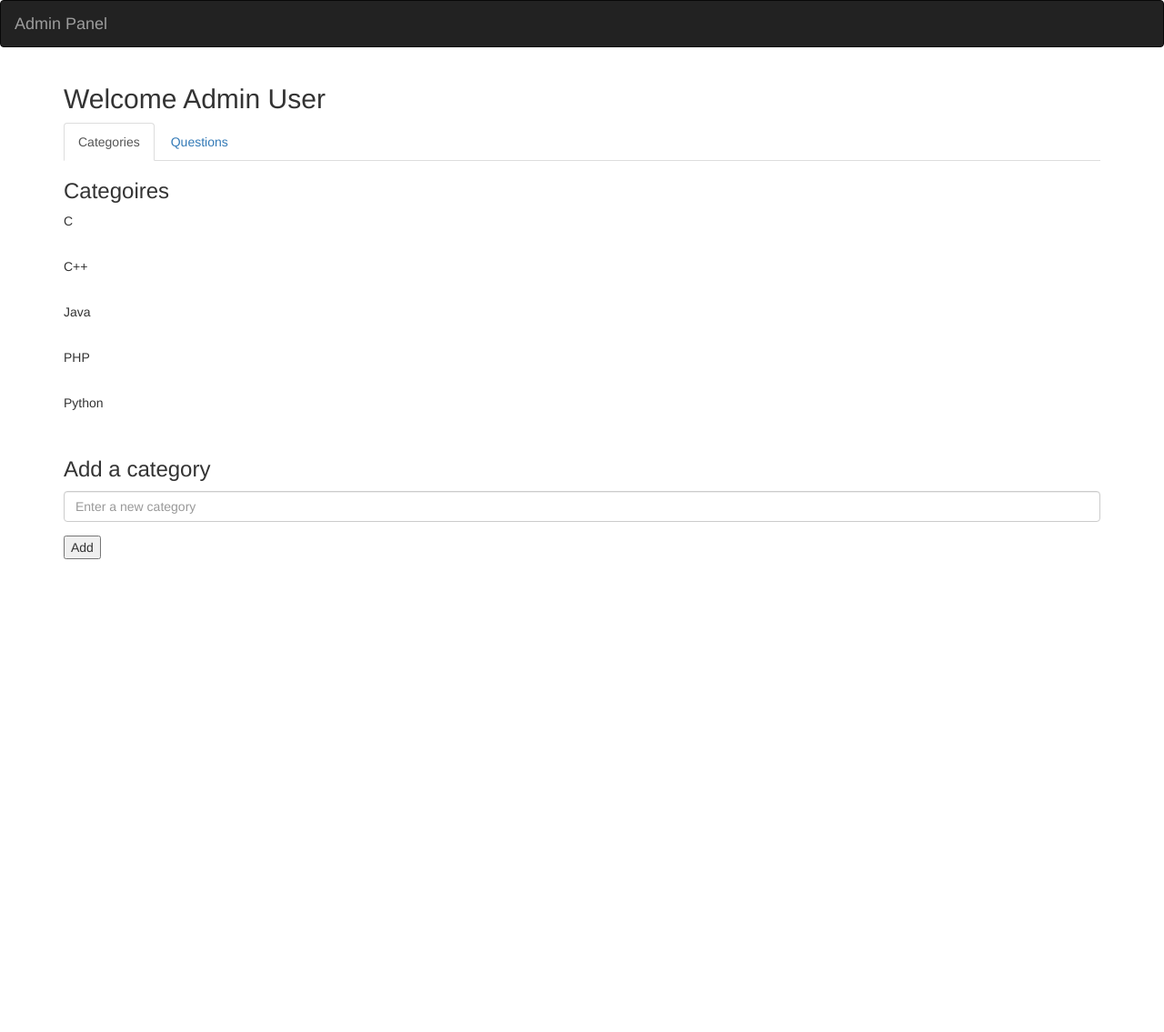
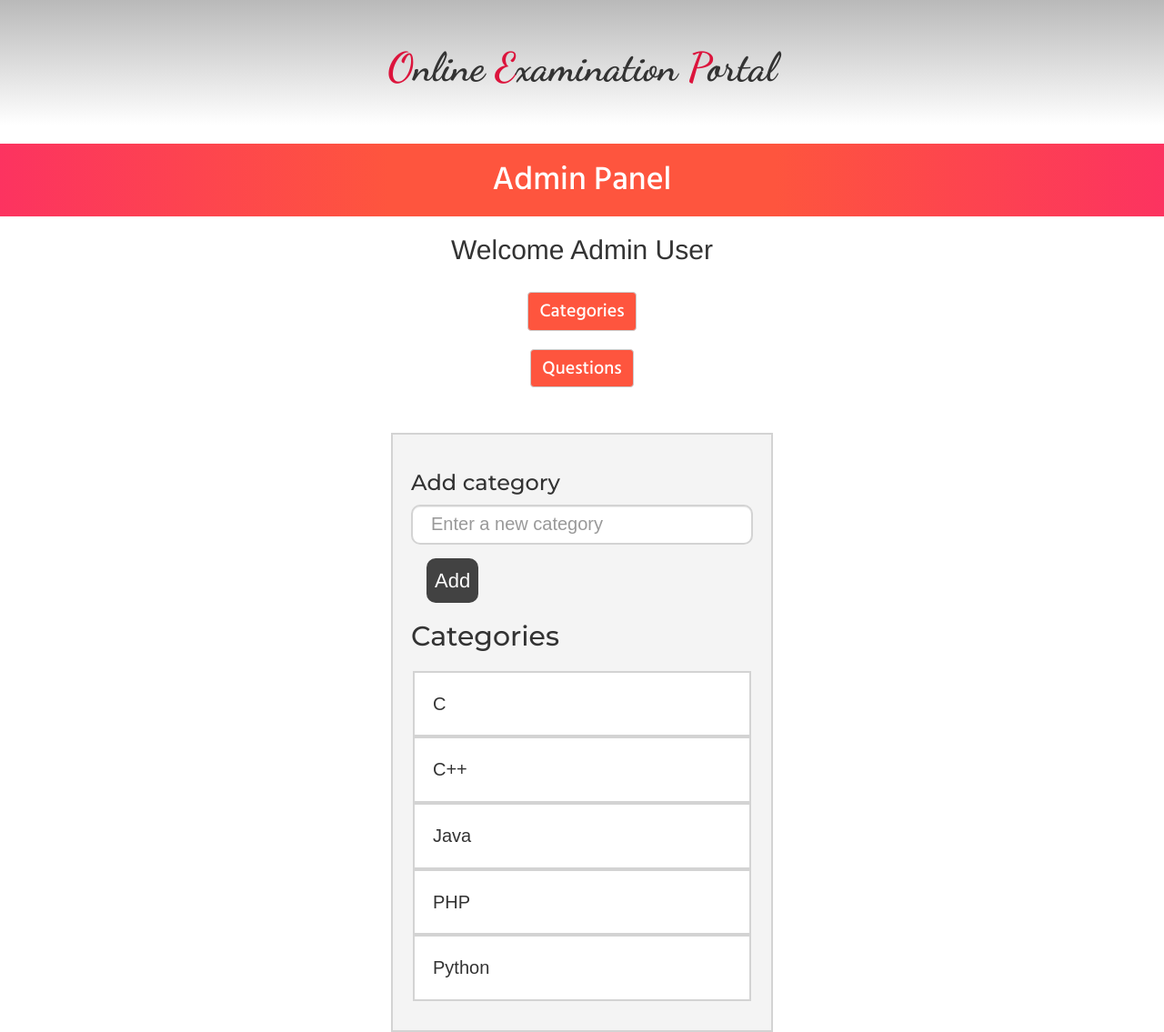
Before and after one commit to paik1/OnlineExaminationPortal, a PHP site: page /admin/adminarea.php in a window 1280 px wide, after a click on "Categories". Shown: the whole page at 91% size. Before the commit the page ends 615 px from the top, so only its background shows below. Run offline with PHP 8.4, Linux system fonts and the light colour scheme; data comes from the database, SQL or seed files in the repository.

Commit message:
admin frontend completed

```diff
--- /dev/null
+++ b/admin/adminarea.css
@@ -0,0 +1,143 @@
+body {
+  margin: 0;
+  padding: 0;
+}
+
+.header {
+  background: -webkit-gradient(linear, left top, left bottom, from(#b9b9b9), to(white));
+  background: linear-gradient(#b9b9b9, white);
+  padding: 30px;
+}
+
+.header h1 {
+  font-size: 44px;
+  text-align: center;
+  font-family: 'Dancing Script', cursive;
+}
+
+.header h1 span {
+  color: crimson;
+}
+
+center h1 {
+  display: block;
+  color: white;
+  padding: 20px;
+  background: -webkit-gradient(linear, left top, right top, from(#FC3360), color-stop(#FE553E), color-stop(#FE553E), to(#FC3360));
+  background: linear-gradient(to right, #FC3360, #FE553E, #FE553E, #FC3360);
+  font-family: 'Hind Siliguri', sans-serif;
+}
+
+.btn {
+  margin-top: 20px;
+  background: #FE553E;
+}
+
+.btn a {
+  color: white;
+  font-family: 'Hind Siliguri', sans-serif;
+  font-size: 20px;
+  border: none;
+  text-decoration: none;
+}
+
+.container {
+  position: relative;
+}
+
+.container #menu1 {
+  height: auto;
+  width: 420px;
+  display: block;
+  margin: 0 auto;
+  margin-top: 50px;
+  border: 2px solid lightgray;
+  padding: 20px;
+  background-color: #f4f4f4;
+}
+
+.container #menu1 form input {
+  height: 30px;
+  outline: none;
+  font-size: 20px;
+  font-family: sans-serif;
+  padding: 20px;
+  border-radius: 10px;
+  border: 2px solid lightgray;
+}
+
+.container #menu1 form button {
+  padding: 9px;
+  margin-left: 17px;
+  font-size: 22px;
+  color: white;
+  background-color: #424242;
+  border: none;
+  outline: none;
+  border-radius: 10px;
+}
+
+.container #menu1 form button:hover {
+  background-color: #707070;
+}
+
+.container #menu1 h2 {
+  margin-top: 20px;
+  font-family: 'Montserrat', sans-serif;
+  margin-bottom: 20px;
+}
+
+.container #menu1 ul {
+  list-style-type: none;
+  padding: 2px;
+}
+
+.container #menu1 ul li {
+  position: relative;
+  background-color: white;
+  font-size: 20px;
+  font-family: sans-serif;
+  border: 2px solid lightgray;
+  padding: 20px;
+}
+
+.container #menu2 {
+  margin-top: -800px;
+}
+
+.container #menu2 h3 {
+  font-family: 'Hind Siliguri', sans-serif;
+  font-size: 40px;
+}
+
+.container #menu2 h3 span {
+  color: crimson;
+  font-size: 45px;
+}
+
+.container #menu2 select {
+  width: 100px;
+  margin-right: 50px;
+  height: 30px;
+  border: 1px solid black;
+  color: crimson;
+  border-radius: 10px;
+  text-align: center;
+  outline: none;
+}
+
+.container #menu2 center input {
+  padding: 15px;
+  font-size: 18px;
+  font-family: 'Hind Siliguri', sans-serif;
+  background-color: white;
+  border-radius: 10px;
+  border: none;
+  -webkit-box-shadow: green 1px 1px 10px;
+          box-shadow: green 1px 1px 10px;
+}
+
+.container #menu2 center input input:focus {
+  outline: none;
+}
+/*# sourceMappingURL=adminarea.css.map */
--- a/admin/adminarea.php
+++ b/admin/adminarea.php
@@ -11,6 +11,10 @@
   <link rel="stylesheet" href="https://maxcdn.bootstrapcdn.com/bootstrap/3.4.1/css/bootstrap.min.css">
   <script src="https://ajax.googleapis.com/ajax/libs/jquery/3.5.1/jquery.min.js"></script>
   <script src="https://maxcdn.bootstrapcdn.com/bootstrap/3.4.1/js/bootstrap.min.js"></script>
+  <link href="https://fonts.googleapis.com/css2?family=Hind+Siliguri:wght@500&display=swap" rel="stylesheet">
+  <link href="https://fonts.googleapis.com/css2?family=Dancing+Script:wght@700&display=swap" rel="stylesheet">
+  <link href="https://fonts.googleapis.com/css2?family=Montserrat:wght@500&display=swap" rel="stylesheet">
+  <link rel="stylesheet" href="adminarea.css">
   <style>
       #menu2{
         position: relative;
@@ -19,27 +23,24 @@
 </head>
 <body>
 
-<nav class="navbar navbar-inverse">
-  <div class="container-fluid">
-    <div class="navbar-header">
-      <a class="navbar-brand" href="#">Admin Panel</a>
-    </div>
-  </div>
-</nav>
+<div class="header">
+    <h1> <span>O</span>nline <span>E</span>xamination <span>P</span>ortal</h1>
+</div>
 
-<div class="container">
-    <h2>Welcome Admin User</h2>
-<ul class="nav nav-tabs">
-    <li><a data-toggle="tab" href="#menu1">Categories</a></li>
-    <li><a data-toggle="tab" href="#menu2">Questions</a></li>
+<center>
+<h1>Admin Panel</h1>
+</center>
 
-  </ul>
+<center><h2>Welcome Admin User</h2></center>
 
-
+  <center>
+    <button class="btn btn-default"><a data-toggle="tab" href="#menu1">Categories</a></button><br>
+    <button class="btn btn-default"><a data-toggle="tab" href="#menu2">Questions</a></button>
+  </center>
+  <div class="container">
     <div id="menu1" class="tab-pane fade">
-      <h3>Categoires</h3>
-      <?php
-
+       <?php
+/*
             $sel_c = "select * from category";
 
             $run_c = mysqli_query($con, $sel_c);
@@ -50,15 +51,36 @@
                 $cat1 = $row_cat1['cat_name'];
                 echo "<p> $cat1 </p><br>";
             }
+            */
       ?>
 
-        <h3>Add a category</h3>
+
+        <h3 style="font-family: 'Montserrat', sans-serif;">Add category</h3>
         <form method=post >
             <div class="form-group">
             <input type="text" class="form-control" id="cat" placeholder="Enter a new category" name="cat">
             </div>
-            <input type="submit" name="add_cat" value="Add">
+            <button type="submit"  name="add_cat" value="Add">Add</button>
+
         </form>
+        <h2>Categories</h2>
+            <ul id="list">
+            <?php
+
+            $sel_c = "select * from category";
+
+            $run_c = mysqli_query($con, $sel_c);
+
+
+            while($row_cat1 = mysqli_fetch_array($run_c))
+            {
+                $cat1 = $row_cat1['cat_name'];
+                echo '<li class="listItems">'.$cat1.'</li>';
+            }
+
+      ?>
+
+            </ul>
         <?php
 
         if(isset($_POST['add_cat'])){
@@ -116,7 +141,7 @@
                 }
                 ?>
             </select><br>
-            <input type="submit" name="add_qus" value="Add Question">
+            <center><input type="submit" name="add_qus" value="Add Question"></center>
 
 
             </div>
--- /dev/null
+++ b/admin/adminarea.scss
@@ -0,0 +1,132 @@
+body{
+    margin: 0;
+    padding: 0;
+}
+
+.header{
+    background: linear-gradient(rgb(185, 185, 185),white) ;
+    padding: 30px;
+    h1{
+        font-size: 44px;
+        text-align: center;
+        font-family: 'Dancing Script', cursive;
+        span{
+            color: crimson;
+        }
+    }
+}
+center{
+
+    h1{
+        display: block;
+        color: white;
+        padding: 20px;
+        background: linear-gradient(to right ,#FC3360,#FE553E,#FE553E,#FC3360);
+        font-family: 'Hind Siliguri', sans-serif;
+    }
+}
+.btn{
+    margin-top: 20px;
+    background: #FE553E;
+    a{
+        color: white;
+        font-family: 'Hind Siliguri', sans-serif;
+        font-size: 20px;
+        border: none;
+        text-decoration: none;
+    }
+}
+.container{
+    position: relative;
+    #menu1{
+        height: auto;
+        width: 420px;
+        display: block;
+        margin: 0 auto;
+        margin-top: 50px;
+        border:2px solid lightgray;
+        padding: 20px;
+        background-color: #f4f4f4;
+
+        form{
+            & input{
+                height: 30px;
+                outline: none;
+                font-size: 20px;
+                font-family:sans-serif;
+                padding: 20px;
+                border-radius: 10px;
+                border: 2px solid lightgray;
+            }
+            & button{
+                padding: 9px;
+                margin-left: 17px;
+                font-size: 22px;
+                color: white;
+                background-color: rgb(66, 66, 66);
+                border: none;
+                outline: none;
+                border-radius: 10px;
+            }
+            & button:hover{
+                background-color: rgb(112, 112, 112);
+            }
+        }
+        h2{
+            margin-top: 20px;
+            font-family: 'Montserrat', sans-serif;
+            margin-bottom: 20px;
+        }
+        ul{
+
+            list-style-type: none;
+            padding: 2px;
+
+            & li{
+                position: relative;
+                background-color: white;
+                font-size: 20px;
+                font-family: sans-serif;
+                border: 2px solid lightgray;
+                padding: 20px;
+            }
+
+        }
+    }
+    #menu2{
+        margin-top: -800px;
+        h3{
+            font-family: 'Hind Siliguri', sans-serif;
+            font-size: 40px;
+            span{
+                color: crimson;
+                font-size: 45px;
+            }
+        }
+        select{
+            width: 100px;
+            margin-right: 50px;
+            height: 30px;
+            border: 1px solid black;
+            color: crimson;
+            border-radius: 10px;
+            text-align: center;
+            outline: none;
+        }
+        center{
+            input{
+            padding: 15px;
+            font-size: 18px;
+            font-family: 'Hind Siliguri', sans-serif;
+            background-color: white;
+            border-radius: 10px;
+            border: none;
+            box-shadow: green 1px 1px 10px;
+            input:focus{
+                outline: none;
+            }
+        }
+    }
+    }
+
+}
--- /dev/null
+++ b/admin/script.js
@@ -0,0 +1,27 @@
+var list=document.getElementById('list');
+var add = document.getElementById('add');
+
+var deleteBtn=document.getElementById('x');
+
+add.addEventListener('click',addition);
+
+
+
+        function addition(e){
+            e.preventDefault();
+            if( document.getElementById('cat').value ==''){
+                alert('Type Something');
+            }
+            else{
+            var newIteam = document.getElementById('cat').value;
+
+
+            var li = document.createElement('li');
+            li.className = 'listItems';
+            li.appendChild(document.createTextNode(newIteam));
+
+
+
+            document.getElementById('cat').value = '';
+        }
+    }
```
Also changed, not shown: other parts of admin/adminarea.php (+18 -11 lines), admin/adminIndex.css (+59 -1 lines), admin/adminIndex.scss (+65 -0 lines), admin/index.php (+20 -10 lines), 2 other files.
